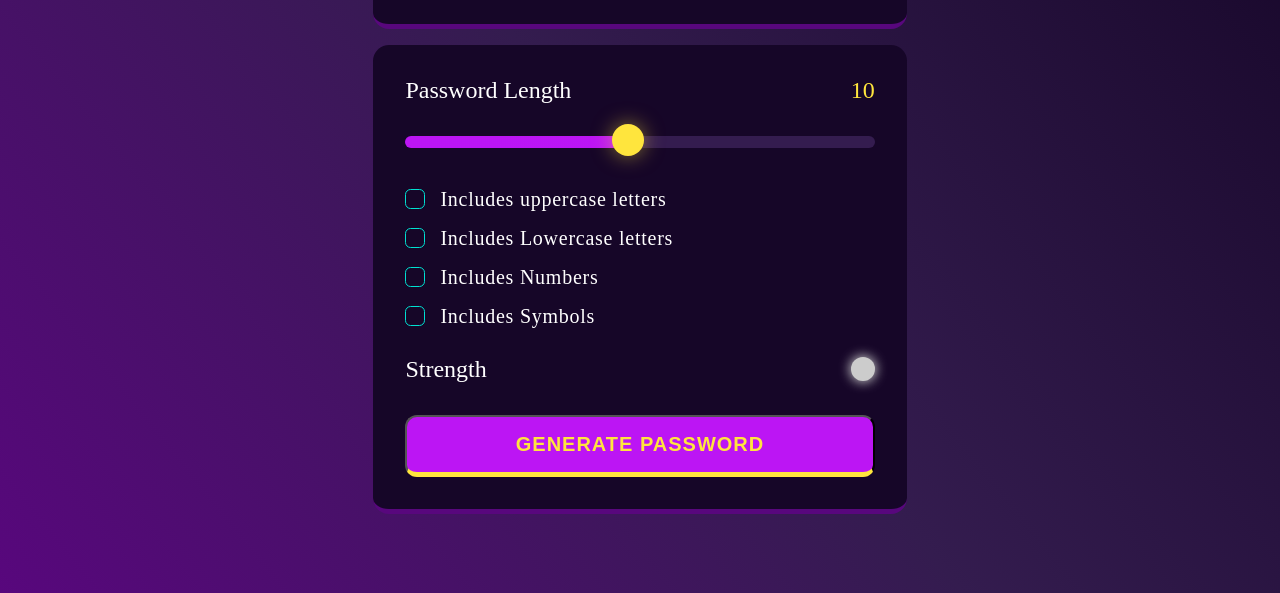
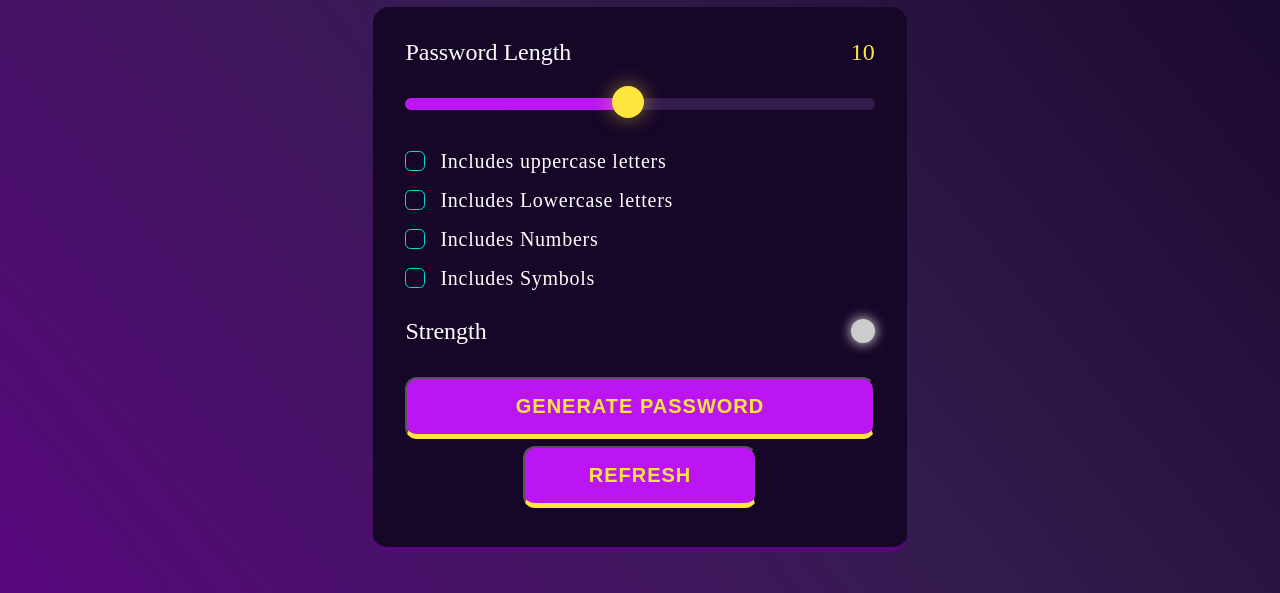
Before and after one commit to Aashih/PasswordGenerator, a plain HTML site: page index.html in a window 1280 px wide. Shown: the part 207-800 px from the top of the page. Drawn offline with Linux system fonts and the light colour scheme.

Commit message:
Second Commit

```diff
--- a/index.html
+++ b/index.html
@@ -13,6 +13,7 @@
     <div class="container">
 
         <h1 class="head">Password Generator</h1>
+
 
         <div class="display-container">
 
@@ -46,12 +47,12 @@
 
             <div class="check">
                 <input type="checkbox" id="lowercase">
-                <label for="uppercase">Includes Lowercase letters</label>
+                <label for="uppercase1">Includes Lowercase letters</label>
             </div>
 
             <div class="check">
                 <input type="checkbox" id="numbers">
-                <label for="uppercase">Includes Numbers</label>
+                <label for="uppercase2">Includes Numbers</label>
             </div>
 
             <div class="check">
@@ -67,8 +68,15 @@
 
              <!-- generate pswd  -->
               <button class="generateButton">Generate Password</button>
+              <div class="ref">
+                <button class="refresh" onClick="refresh(this)">Refresh</button>
+              </div>
+
+
 
         </div>
+
+
 
     </div>
 
--- a/script.js
+++ b/script.js
@@ -109,6 +109,12 @@ async function copyContent() {
 copyBtn.addEventListener('click',() => {
       copyContent();
 });
+
+
+//refresh
+function refresh(){
+  window.location.reload("Refresh")
+}
 
 
 function shufflePassword(array){
--- a/style.css
+++ b/style.css
@@ -184,6 +184,27 @@ input.display{
     cursor: pointer;
 }
 
+.refresh{
+    margin: 0.45rem;
+    width: 50%;
+    padding: 1rem 0;
+    background-color: var(--vb-violet);
+    text-align: center;
+    border-radius: 0.75rem;
+    border-bottom: 0.35rem solid var(--vb-yellow);
+    text-transform: uppercase;
+    letter-spacing: 1px;
+    color: var(--vb-yellow);
+    font-weight: 600;
+    font-size: 1.25rem;
+    cursor: pointer;
+}
+.ref{
+    display: flex;
+    justify-content: center;
+    align-items: center;
+}
+
 .check{
     display: flex;
     align-items: center;
```
